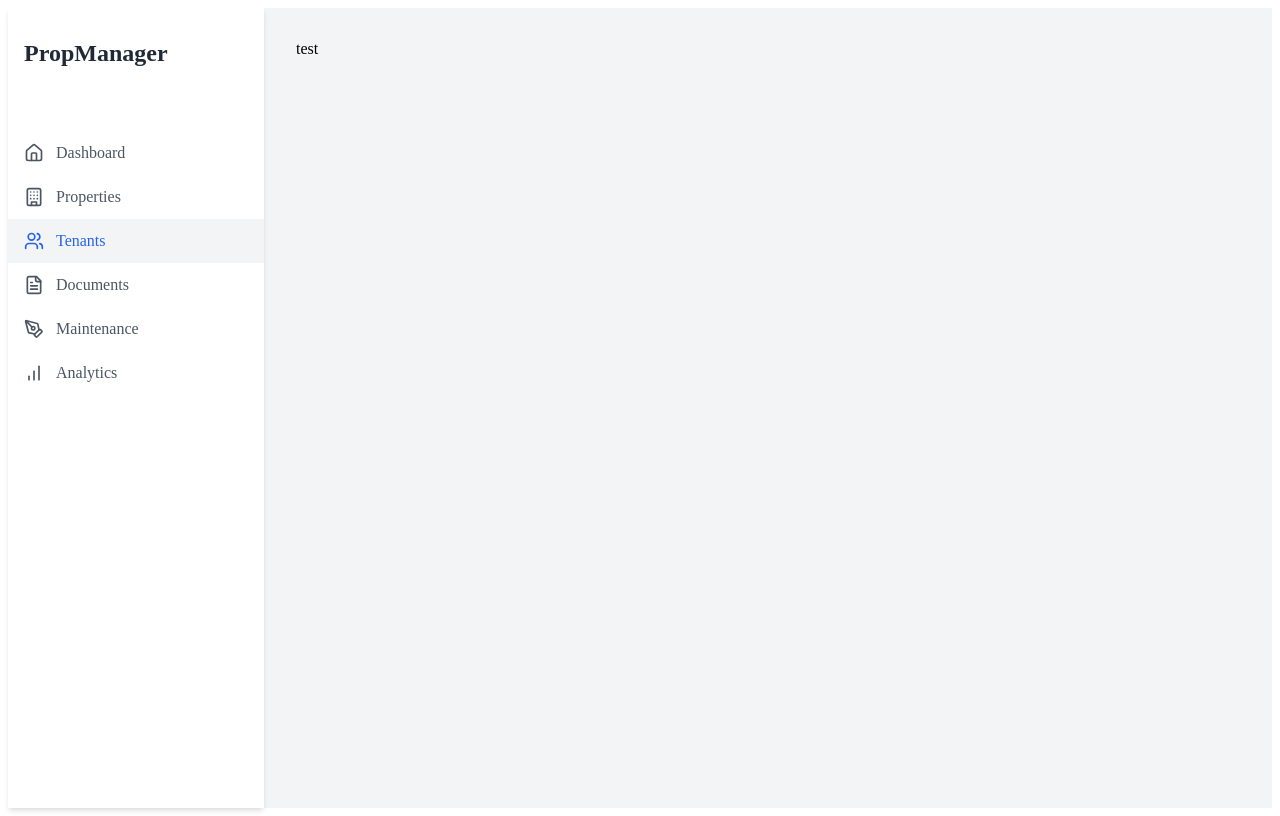
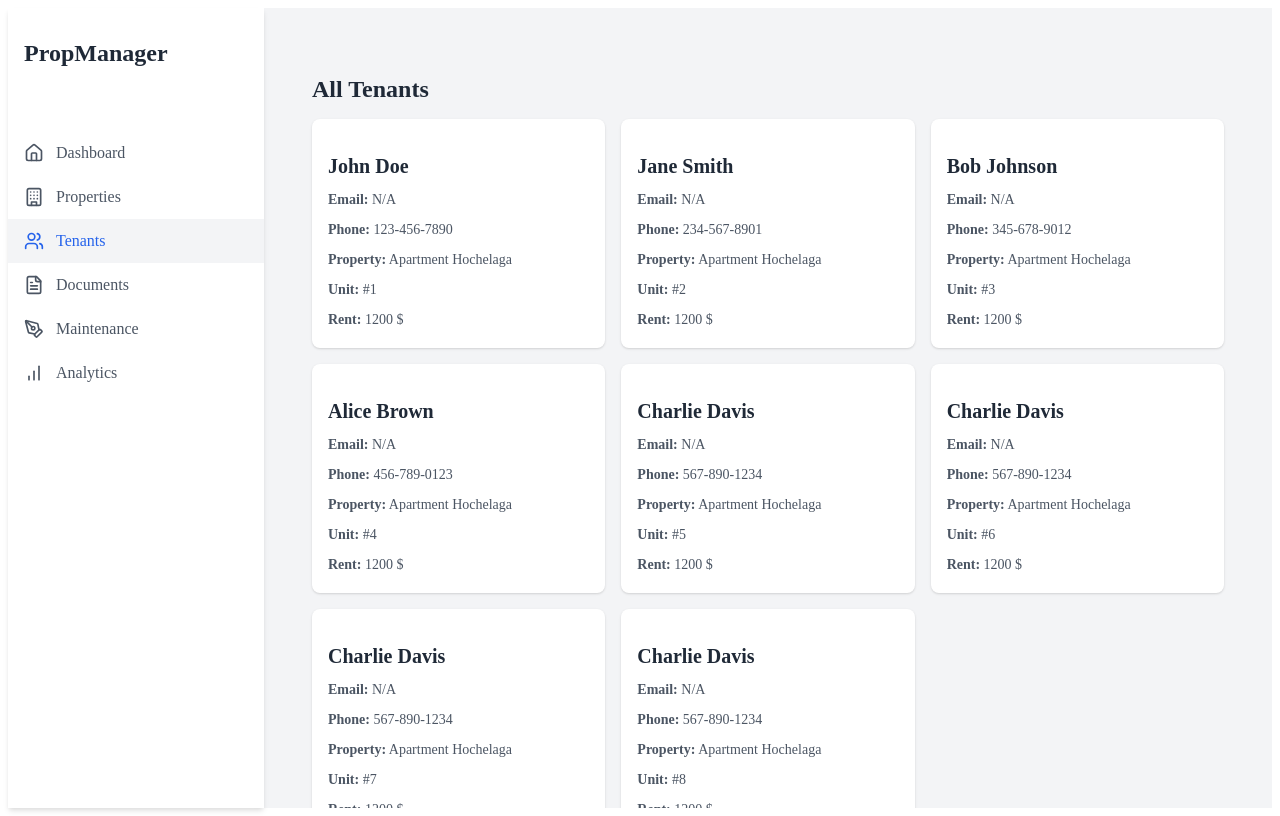
Before and after one commit to antholim/RealEstateManager, a React (Vite) app in the folder Frontend/: page /dashboard in a window 1280 px wide. Both pictures are taken after a click on the element "Tenants". Built offline with nearby package versions, Linux system fonts and the light colour scheme.

Commit message:
Tenant list

```diff
--- a/Frontend/src/pages/Dashboard/Dashboard.tsx
+++ b/Frontend/src/pages/Dashboard/Dashboard.tsx
@@ -3,13 +3,14 @@ import { DashboardContent } from "./components/dashboard-content"
 import styles from "./Dashboard.module.css"
 import { useState } from "react"
 import { PropertyList } from "./components/property-list"
+import { TenantList } from "./components/tenant-list"
 
 export default function DashboardPage() {
   const [dashboardContent, setDashboardContent] = useState("");
   let content = <DashboardContent />
   console.log(dashboardContent)
   if (dashboardContent === "Tenants") {
-    content = <>test</>
+    content = <TenantList/>
   } else if (dashboardContent === "Properties") {
     content = <PropertyList/>
   }
--- a/Frontend/src/pages/Dashboard/add-tenant.tsx
+++ b/Frontend/src/pages/Dashboard/components/add-tenant.tsx
@@ -3,7 +3,7 @@
 import type React from "react"
 
 import { useState } from "react"
-import { Card } from "@/components/ui/card"
+import { Card } from "../components/ui/card"
 import styles from "./add-tenant.module.css"
 
 export function AddTenant() {
@@ -13,6 +13,8 @@ export function AddTenant() {
     phone: "",
     property: "",
     unit: "",
+    rent: "",
+    type: ""
   })
 
   const [errors, setErrors] = useState<Record<string, string>>({})
@@ -49,6 +51,8 @@ export function AddTenant() {
         phone: "",
         property: "",
         unit: "",
+        rent: "",
+        type: ""
       })
     } else {
       setErrors(newErrors)
--- a/Frontend/src/pages/Dashboard/components/property-list.tsx
+++ b/Frontend/src/pages/Dashboard/components/property-list.tsx
@@ -11,9 +11,10 @@ interface Property {
     address: string
     units: number
     occupancyRate: number
+    tenants:[]
   }
 const propertiesInitial:Property[] = [
-  { id: 1, name: "Appartment Hochelaga", address: "920 Rue Bossuet", units: 8, occupancyRate: 100 },
+  { id: 1, name: "Appartment Hochelaga", address: "920 Rue Bossuet", units: 8, occupancyRate: 100, tenants:[] },
 ]
 
 export function PropertyList() {
--- /dev/null
+++ b/Frontend/src/pages/Dashboard/components/tenant-list.module.css
@@ -0,0 +1,33 @@
+.container {
+    padding: 1rem;
+}
+
+.title {
+    font-size: 1.5rem;
+    font-weight: bold;
+    margin-bottom: 1rem;
+    color: #1f2937;
+}
+
+.grid {
+    display: grid;
+    gap: 1rem;
+    grid-template-columns: repeat(auto-fill, minmax(250px, 1fr));
+}
+
+.card {
+    padding: 1rem;
+}
+
+.tenantName {
+    font-size: 1.25rem;
+    font-weight: bold;
+    margin-bottom: 0.5rem;
+    color: #1f2937;
+}
+
+.tenantInfo {
+    font-size: 0.875rem;
+    color: #4b5563;
+    margin-bottom: 0.25rem;
+}
--- /dev/null
+++ b/Frontend/src/pages/Dashboard/components/tenant-list.tsx
@@ -0,0 +1,102 @@
+import { Card } from "../components/ui/card"
+import styles from "./tenant-list.module.css"
+import { ITenant } from "../interfaces/interfaces"
+import { AddTenant } from "./add-tenant"
+
+const tenants:ITenant[] = [
+  {
+    id: 1,
+    name: "John Doe",
+    phone: "123-456-7890",
+    property: "Apartment Hochelaga",
+    unit: "#1",
+    rent:"1200"
+  },
+  {
+    id: 2,
+    name: "Jane Smith",
+    phone: "234-567-8901",
+    property: "Apartment Hochelaga",
+    unit: "#2",
+    rent:"1200"
+  },
+  {
+    id: 3,
+    name: "Bob Johnson",
+    phone: "345-678-9012",
+    property: "Apartment Hochelaga",
+    unit: "#3",
+    rent:"1200"
+  },
+  {
+    id: 4,
+    name: "Alice Brown",
+    phone: "456-789-0123",
+    property: "Apartment Hochelaga",
+    unit: "#4",
+    rent:"1200"
+  },
+  {
+    id: 5,
+    name: "Charlie Davis",
+    phone: "567-890-1234",
+    property: "Apartment Hochelaga",
+    unit: "#5",
+    rent:"1200"
+  },
+  {
+    id: 6,
+    name: "Charlie Davis",
+    phone: "567-890-1234",
+    property: "Apartment Hochelaga",
+    unit: "#6",
+    rent:"1200"
+  },
+  {
+    id: 7,
+    name: "Charlie Davis",
+    phone: "567-890-1234",
+    property: "Apartment Hochelaga",
+    unit: "#7",
+    rent:"1200"
+  },
+  {
+    id: 8,
+    name: "Charlie Davis",
+    phone: "567-890-1234",
+    property: "Apartment Hochelaga",
+    unit: "#8",
+    rent:"1200"
+  },
+]
+
+export function TenantList() {
+  return (
+    <div className={styles.container}>
+      <h2 className={styles.title}>All Tenants</h2>
+      <div className={styles.grid}>
+        {tenants.map((tenant:ITenant) => (
+          <Card key={tenant.id} className={styles.card}>
+            <h3 className={styles.tenantName}>{tenant.name}</h3>
+            <p className={styles.tenantInfo}>
+              <strong>Email:</strong> {tenant?.email || "N/A"}
+            </p>
+            <p className={styles.tenantInfo}>
+              <strong>Phone:</strong> {tenant.phone}
+            </p>
+            <p className={styles.tenantInfo}>
+              <strong>Property:</strong> {tenant.property}
+            </p>
+            <p className={styles.tenantInfo}>
+              <strong>Unit:</strong> {tenant.unit}
+            </p>
+            <p className={styles.tenantInfo}>
+              <strong>Rent:</strong> {tenant.rent} $
+            </p>
+          </Card>
+        ))}
+      </div>
+      <AddTenant/>
+    </div>
+  )
+}
--- /dev/null
+++ b/Frontend/src/pages/Dashboard/interfaces/interfaces.ts
@@ -0,0 +1,9 @@
+export interface ITenant {
+    id:number
+    email?:string
+    name:string
+    phone:string
+    property:string
+    unit:string
+    rent:string
+}
```
